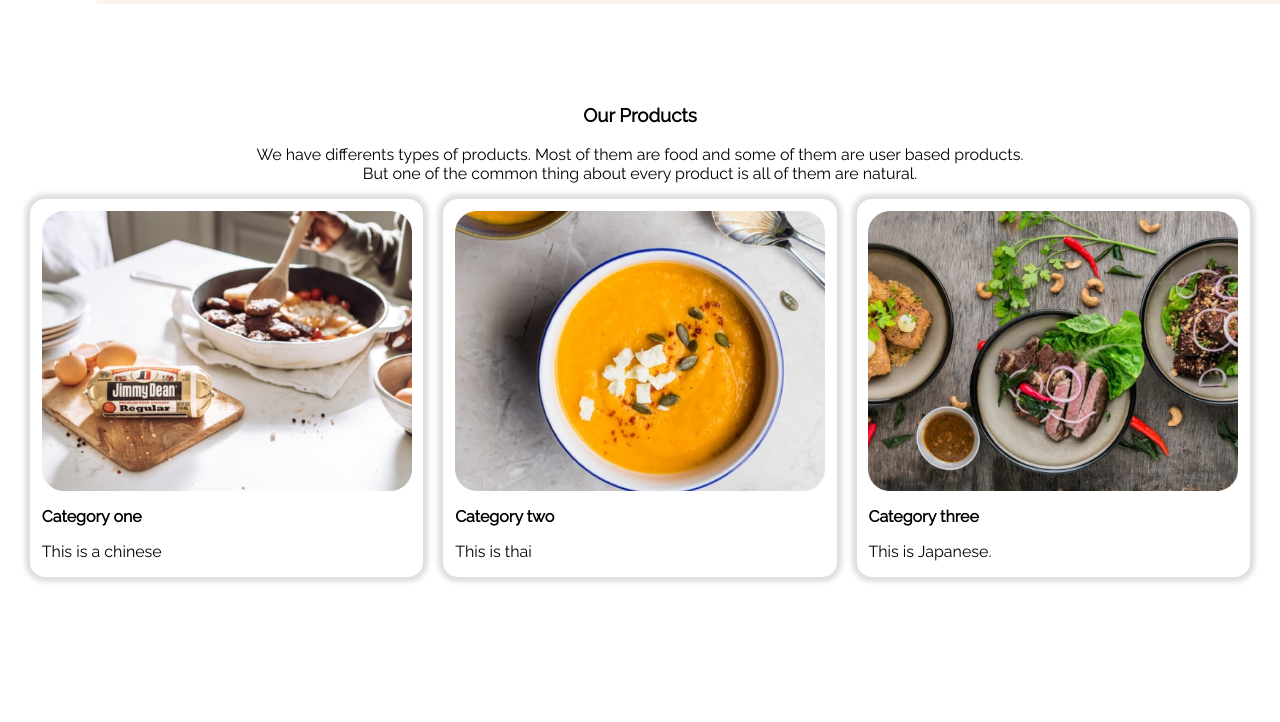
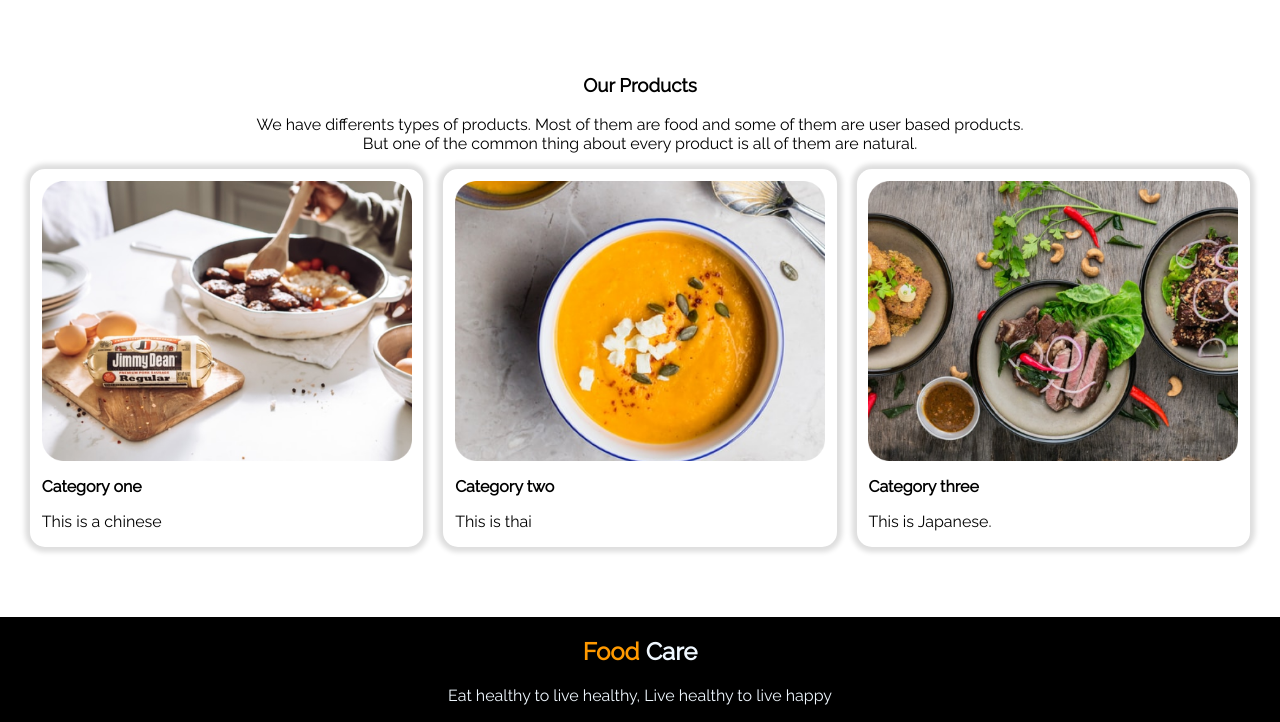
Before and after one commit to AhmadunNabi/Food-Care, a plain HTML site: page index.html in a window 1280 px wide. Shown: the part 1033-1755 px from the top of the page. Before the commit the page ends 1710 px from the top, so only its background shows below. Drawn offline with Linux system fonts and the light colour scheme.

Commit message:
footer added

```diff
--- a/index.html
+++ b/index.html
@@ -71,6 +71,10 @@
             <p>This is Japanese.</p>
         </div>
     </section>
+    <section class="last">
+        <h1><span class="orange-color">Food</span> Care</h1>
+        <p>Eat healthy to live healthy, Live healthy to live happy</p>
+    </section>
 </body>
 
 </html>
--- a/style.css
+++ b/style.css
@@ -7,7 +7,7 @@ body {
     display: flex;
     padding-left: 20px;
     padding-right: 20px;
-    margin-bottom: 100px;
+    margin-bottom: 70px;
 }
 
 .half-width {
@@ -69,3 +69,11 @@ body {
     margin-top: 0px;
     padding: 0% 0% 0% 3%;
 }
+
+.last {
+    margin: 0px;
+    text-align: center;
+    background-color: black;
+    color: aliceblue;
+    padding: 0.3px;
+}
```
